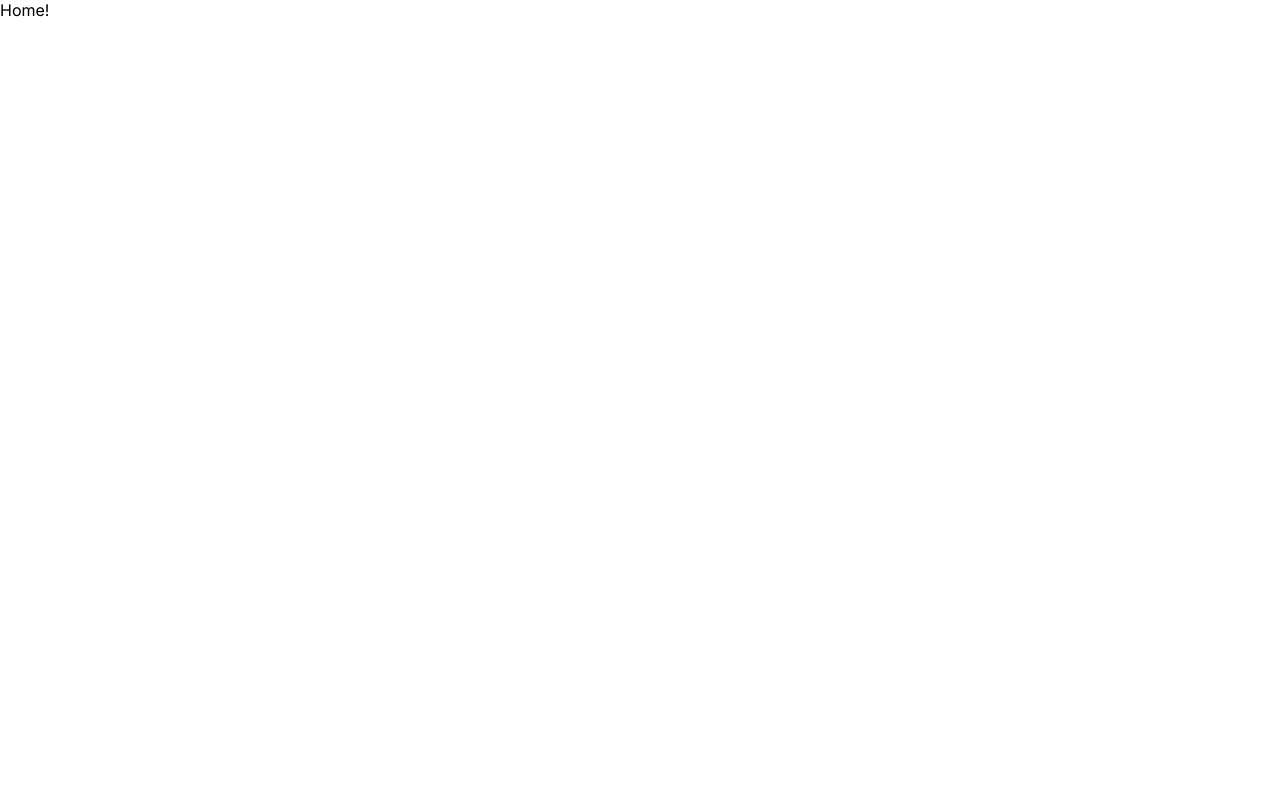
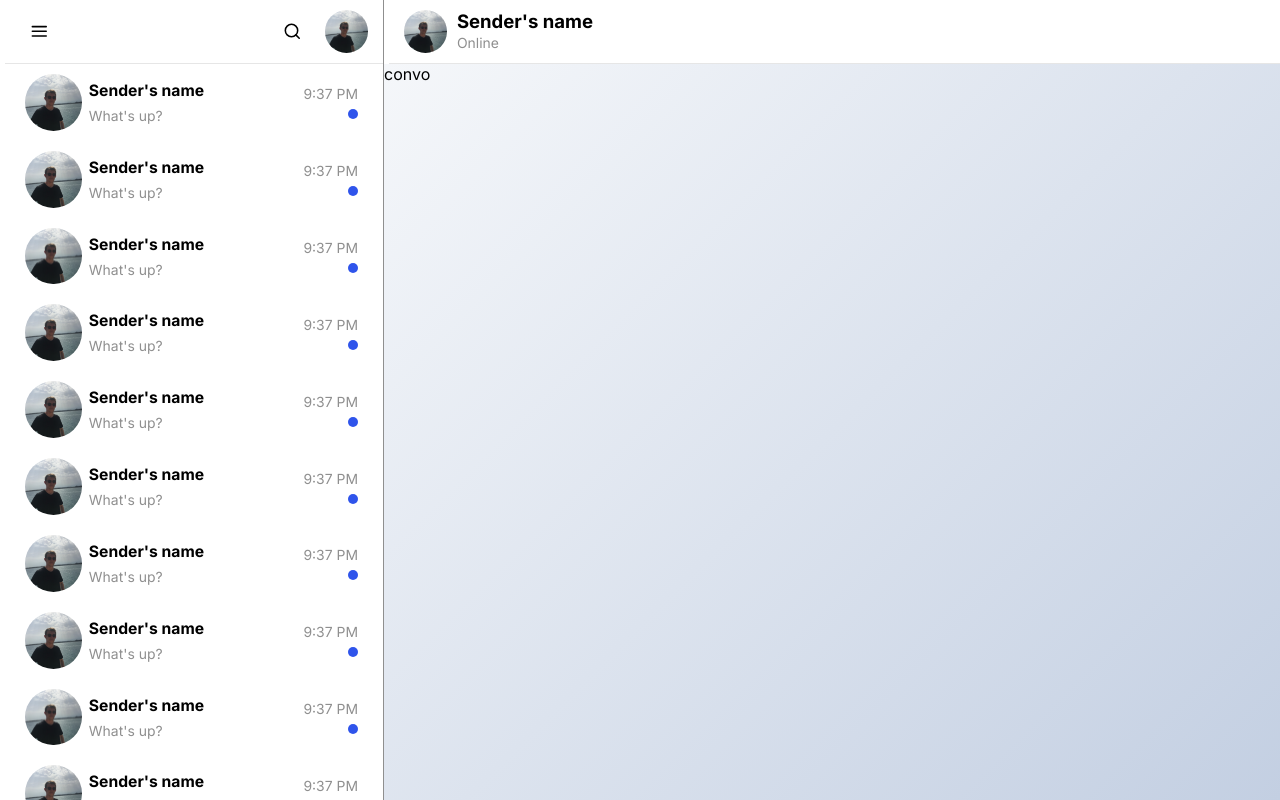
Before and after one commit to chideraemmanuel/pri-chat, a Next.js app: page / in a window 1280 px wide. Built offline with nearby package versions, Linux system fonts and the light colour scheme; a web font is replaced by a local one.

Commit message:
lays out chat interface

```diff
--- a/app/globals.scss
+++ b/app/globals.scss
@@ -32,13 +32,13 @@
     rgb(225, 234, 238) 90%
   );
 
+  --chat-box-gradient: linear-gradient(135deg, #f5f7fa 0%, #c3cfe2 100%);
+
   // --bg-gradient: radial-gradient(
   //   1086px at 1.1% 96.2%,
   //   rgb(1, 44, 66) 0%,
   //   rgb(163, 221, 253) 53.6%
   // );
-
-  // --bg-gradient: linear-gradient(135deg, #f5f7fa 0%, #c3cfe2 100%);
 
   // --bg-gradient: radial-gradient(
   //   circle at -2.2% -3.8%,
@@ -126,6 +126,12 @@
       rgb(28, 28, 28) 90%
     );
 
+    --chat-box-gradient: linear-gradient(
+      109.6deg,
+      rgba(0, 37, 84, 0.32) 100.2%,
+      rgb(0, 37, 84) 11.2%
+    );
+
     --gray-100: #1a1a1a;
     --gray-200: #1f1f1f;
     --gray-300: #292929;
--- a/app/page.module.scss
+++ b/app/page.module.scss
@@ -1,2 +1,162 @@
 .homepage {
+  display: grid;
+  grid-template-columns: clamp(300px, 30%, 400px) 1fr;
+
+  @media screen and (max-width: 768px) {
+    grid-template-columns: 1fr;
+  }
+
+  &__left {
+    border-right: 1px solid var(--gray-700);
+    // display: grid;
+    // grid-template-rows: auto 1fr;
+    height: 100vh;
+    overflow: auto;
+
+    @media screen and (max-width: 768px) {
+      border-right: none;
+    }
+
+    &::-webkit-scrollbar {
+      width: 5px;
+      opacity: 0;
+      transition: 0.5s ease;
+      z-index: -1;
+    }
+
+    &:hover {
+      &::-webkit-scrollbar {
+        opacity: 1;
+      }
+
+      &::-webkit-scrollbar-track {
+        background-color: transparent;
+      }
+
+      &::-webkit-scrollbar-thumb {
+        background-color: var(--gray-700);
+      }
+    }
+
+    &_head {
+      padding: 10px 15px;
+      display: flex;
+      justify-content: space-between;
+      align-items: center;
+      border-bottom: 1px solid var(--gray-300);
+      z-index: 3;
+      margin-left: 5px;
+      background-color: #fff;
+      position: sticky;
+      top: 0;
+
+      @media (prefers-color-scheme: dark) {
+        background-color: var(--secondary-color);
+      }
+
+      button {
+        border: none;
+        cursor: pointer;
+        // background-color: red;
+        background: transparent;
+        padding: 10px;
+        box-sizing: content-box;
+        border-radius: 50%;
+        display: flex;
+        align-items: center;
+        transition: 0.2s ease;
+
+        &:hover {
+          background: var(--gray-300);
+        }
+
+        svg {
+          font-size: var(--base-font);
+        }
+      }
+
+      > div {
+        display: flex;
+        align-items: center;
+        gap: var(--xs-font);
+
+        button:last-child {
+          width: var(--xl-font);
+          height: var(--xl-font);
+          border-radius: 50%;
+          overflow: hidden;
+          padding: 0 !important;
+
+          img {
+            width: 100%;
+            height: 100%;
+            // object-fit: contain;
+          }
+        }
+      }
+    }
+  }
+
+  &__right {
+    display: grid;
+    grid-template-rows: auto 1fr;
+
+    @media screen and (max-width: 768px) {
+      display: none;
+    }
+
+    &_head {
+      padding: 10px 15px;
+      display: flex;
+      justify-content: space-between;
+      align-items: center;
+      border-bottom: 1px solid var(--gray-300);
+      z-index: 3;
+      margin-left: 5px;
+      background-color: #fff;
+      position: sticky;
+      top: 0;
+
+      @media (prefers-color-scheme: dark) {
+        background-color: var(--secondary-color);
+      }
+
+      > div {
+        display: flex;
+        align-items: center;
+        gap: 10px;
+
+        button {
+          border: none;
+          cursor: pointer;
+          width: var(--xl-font);
+          height: var(--xl-font);
+          border-radius: 50%;
+          overflow: hidden;
+          padding: 0 !important;
+
+          img {
+            width: 100%;
+            height: 100%;
+            // object-fit: contain;
+          }
+        }
+
+        > div {
+          h3 {
+            font-size: var(--base-font);
+          }
+
+          span {
+            font-size: var(--xs-font);
+            color: var(--gray-700);
+          }
+        }
+      }
+    }
+
+    &_convo {
+      background: var(--chat-box-gradient);
+    }
+  }
 }
--- a/app/page.tsx
+++ b/app/page.tsx
@@ -1,9 +1,47 @@
+import Chats from "@/containers/chats/Chats";
 import styles from "./page.module.scss";
+import { FiMenu, FiSearch } from "react-icons/fi";
+import profileImage from "@/assets/profile.jpg";
+import Image from "next/image";
 
 const Homepage: React.FC = () => {
   return (
     <main className={styles.homepage}>
-      <span>Home!</span>
+      <div className={styles.homepage__left}>
+        <div className={styles.homepage__left_head}>
+          <button>
+            <FiMenu />
+          </button>
+
+          <div>
+            <button>
+              <FiSearch />
+            </button>
+
+            <button>
+              <Image src={profileImage} alt="" />
+            </button>
+          </div>
+        </div>
+        <Chats />
+      </div>
+      <div className={styles.homepage__right}>
+        <div className={styles.homepage__right_head}>
+          <div>
+            <button>
+              <Image src={profileImage} alt="" />
+            </button>
+
+            <div>
+              <h3>Sender's name</h3>
+              <span>Online</span>
+            </div>
+          </div>
+        </div>
+        <div className={styles.homepage__right_convo}>
+          <span>convo</span>
+        </div>
+      </div>
     </main>
   );
 };
--- /dev/null
+++ b/components/chat/Chat.module.scss
@@ -0,0 +1,72 @@
+.chat {
+  cursor: pointer;
+  display: flex;
+  justify-content: space-between;
+  align-items: center;
+  //   border: 1px solid var(--primary-color);
+  padding: 10px;
+  border-radius: 10px;
+  transition: 0.2s ease;
+
+  &:hover {
+    background-color: var(--gray-300);
+  }
+
+  &__info {
+    display: flex;
+    align-items: center;
+    gap: 7px;
+
+    &_image {
+      width: var(--xxl-font);
+      height: var(--xxl-font);
+      border-radius: 50%;
+      overflow: hidden;
+
+      img {
+        width: 100%;
+        height: 100%;
+        // object-fit: contain;
+      }
+    }
+
+    &_content {
+      display: flex;
+      flex-direction: column;
+      //   justify-content: space-between;
+      gap: 7px;
+
+      h3 {
+        font-size: var(--sm-font);
+      }
+
+      p {
+        font-size: var(--xs-font);
+        color: var(--gray-700);
+      }
+    }
+  }
+
+  &__tag {
+    display: flex;
+    flex-direction: column;
+    // justify-content: space-between;
+    justify-content: flex-start;
+    align-items: flex-end;
+    gap: 7px;
+
+    &_time {
+      font-size: var(--xs-font);
+      color: var(--gray-700);
+    }
+
+    &_unread {
+      font-size: var(--xs-font);
+      //   transform: scale(0.9);
+      background-color: var(--primary-color);
+      color: #fff;
+      padding: 5px;
+      border-radius: 50%;
+    }
+  }
+}
--- /dev/null
+++ b/components/chat/Chat.tsx
@@ -0,0 +1,26 @@
+import Image from "next/image";
+import styles from "./Chat.module.scss";
+import profileImage from "@/assets/profile.jpg";
+
+const Chat: React.FC = () => {
+  return (
+    <div className={styles.chat}>
+      <div className={styles.chat__info}>
+        <div className={styles.chat__info_image}>
+          <Image src={profileImage} alt="" />
+        </div>
+        <div className={styles.chat__info_content}>
+          <h3>Sender's name</h3>
+          <p>What's up?</p>
+        </div>
+      </div>
+
+      <div className={styles.chat__tag}>
+        <span className={styles.chat__tag_time}>9:37 PM</span>
+        <div className={styles.chat__tag_unread}></div>
+      </div>
+    </div>
+  );
+};
+
+export default Chat;
--- /dev/null
+++ b/containers/chats/Chats.module.scss
@@ -0,0 +1,42 @@
+.chats {
+  //   height: calc(100vh - 20px - var(--base-font) - 20px);
+  //   overflow: scroll;
+  padding: 0 15px;
+  //   display: flex;
+  //   flex-direction: column;
+  //   gap: 5px;
+
+  //   background-color: #fff;
+
+  //   @media (prefers-color-scheme: dark) {
+  //     background-color: var(--gray-100);
+  //   }
+
+  &::-webkit-scrollbar {
+    width: 5px;
+    opacity: 0;
+    transition: 0.5s ease;
+  }
+
+  &:hover {
+    &::-webkit-scrollbar {
+      opacity: 1;
+    }
+
+    &::-webkit-scrollbar-track {
+      background-color: transparent;
+    }
+
+    &::-webkit-scrollbar-thumb {
+      background-color: var(--gray-700);
+    }
+  }
+
+  //   &::-webkit-scrollbar {
+  //     visibility: hidden;
+  //   }
+
+  //   &:hover::-webkit-scrollbar {
+  //     visibility: visible;
+  //   }
+}
--- /dev/null
+++ b/containers/chats/Chats.tsx
@@ -0,0 +1,35 @@
+import Chat from "@/components/chat/Chat";
+import styles from "./Chats.module.scss";
+
+const Chats: React.FC = () => {
+  return (
+    <div className={styles.chats}>
+      <Chat />
+      <Chat />
+      <Chat />
+      <Chat />
+      <Chat />
+      <Chat />
+      <Chat />
+      <Chat />
+      <Chat />
+      <Chat />
+      <Chat />
+      <Chat />
+      <Chat />
+      <Chat />
+      <Chat />
+      <Chat />
+      <Chat />
+      <Chat />
+      <Chat />
+      <Chat />
+      <Chat />
+      <Chat />
+      <Chat />
+      <Chat />
+    </div>
+  );
+};
+
+export default Chats;
```
Also changed, not shown: assets/profile.jpg (added).
